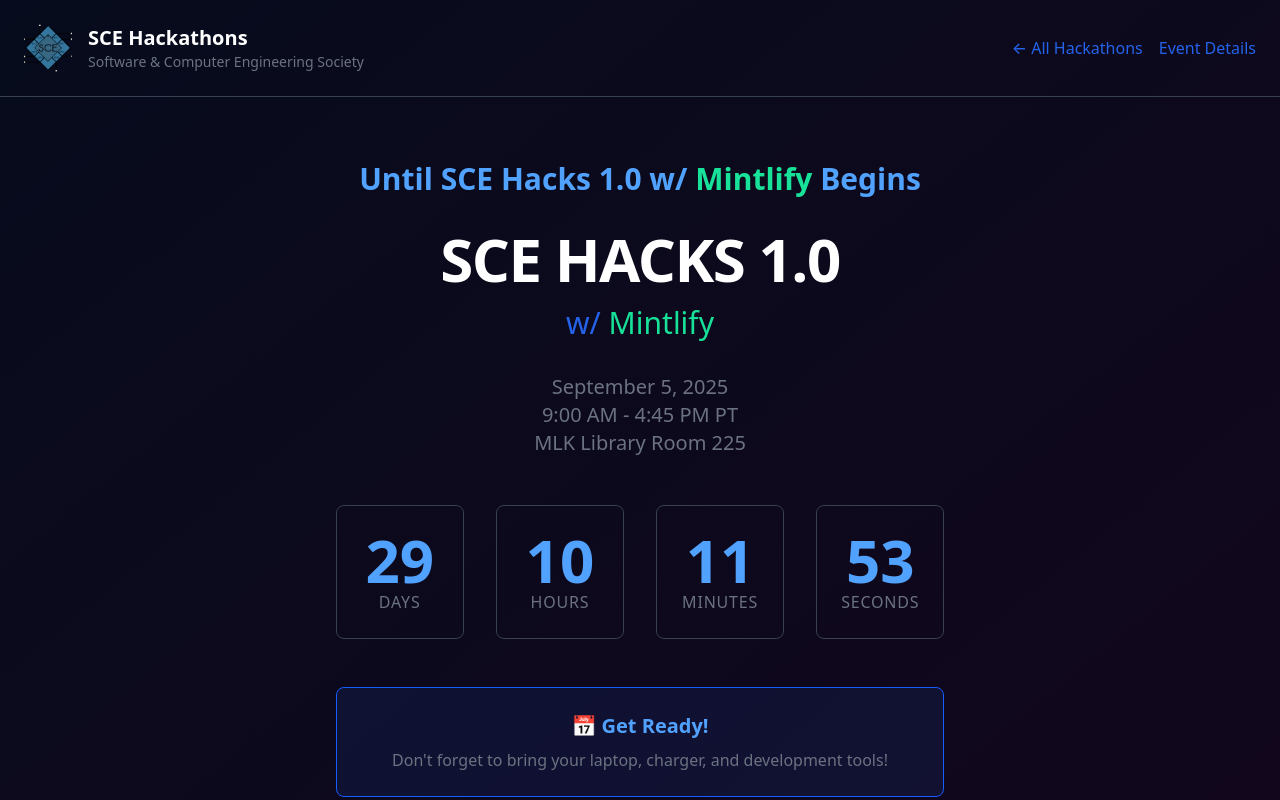
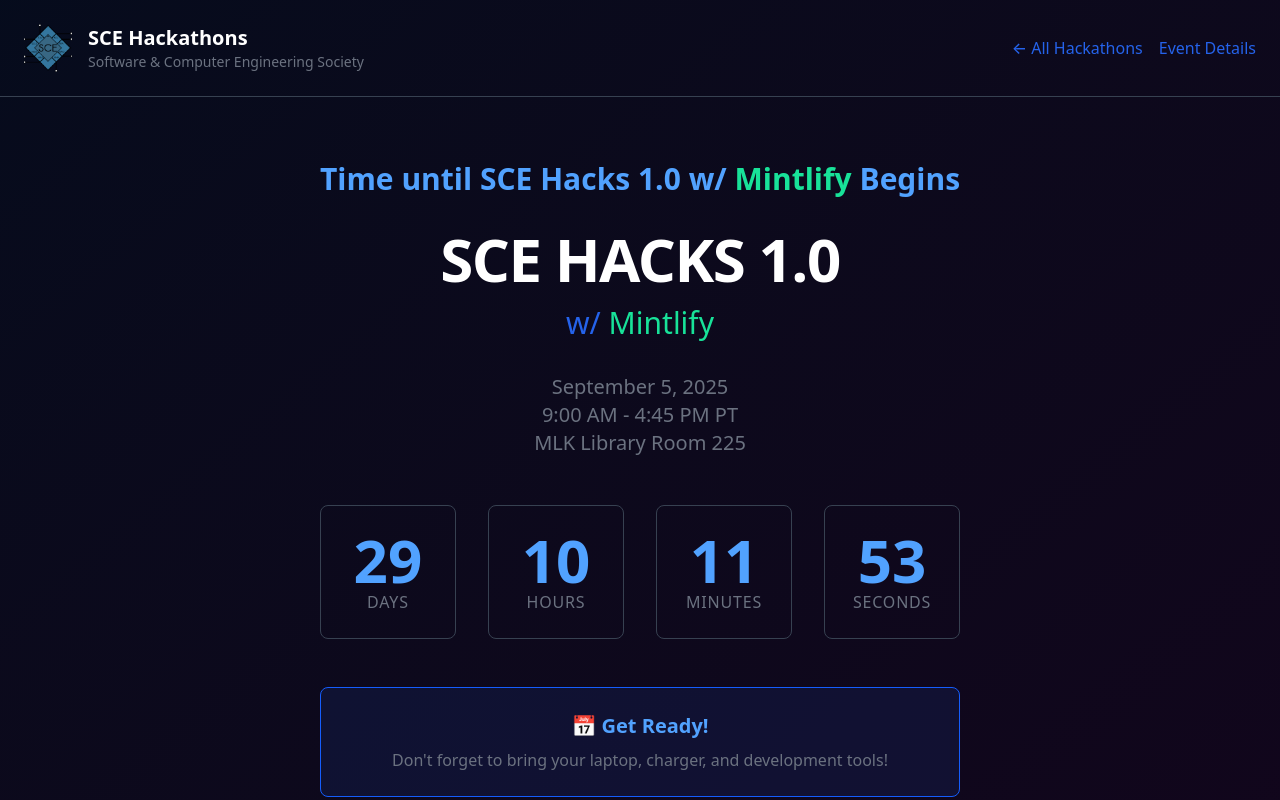
Before and after one commit to n8thantran/sce-hack, a Next.js app: page /hackathons/fall-2025/timer in a window 1280 px wide. Shown: the top 800 px of the page. Built offline with nearby package versions, Linux system fonts and the light colour scheme.

Commit message:
fixed some grammar

```diff
--- a/src/app/hackathons/fall-2025/timer/page.tsx
+++ b/src/app/hackathons/fall-2025/timer/page.tsx
@@ -29,12 +29,12 @@ export default function Fall2025TimerPage() {
         // Before hackathon starts
         targetDate = hackathonDate;
         phase = 'before';
-        text = 'Until SCE Hacks 1.0 w/ Mintlify Begins';
+        text = 'Time until SCE Hacks 1.0 w/ Mintlify Begins';
       } else if (now < hackingStartTime.getTime()) {
         // Hackathon started but hacking hasn't begun yet (opening ceremony, etc.)
         targetDate = hackingStartTime;
         phase = 'before-hacking';
-        text = 'Until Hacking Time Begins';
+        text = 'Time until Hacking Time Begins';
       } else if (now < hackingEndTime.getTime()) {
         // Currently in hacking time
         targetDate = hackingEndTime;
```
